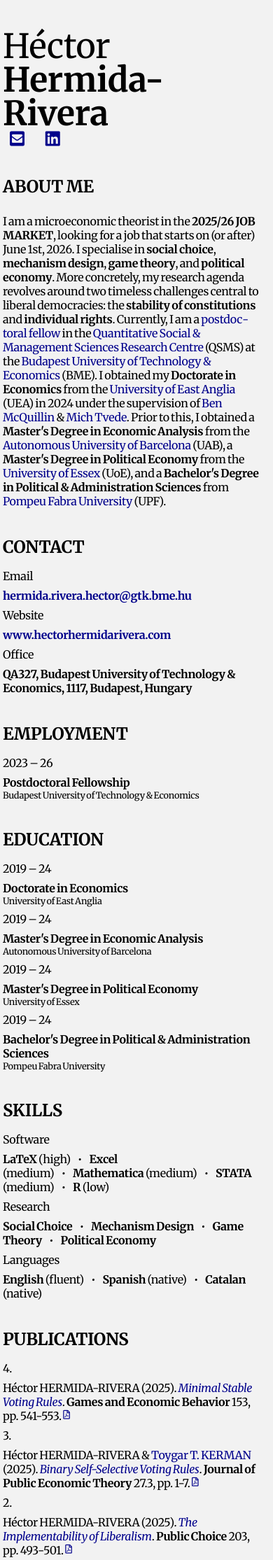
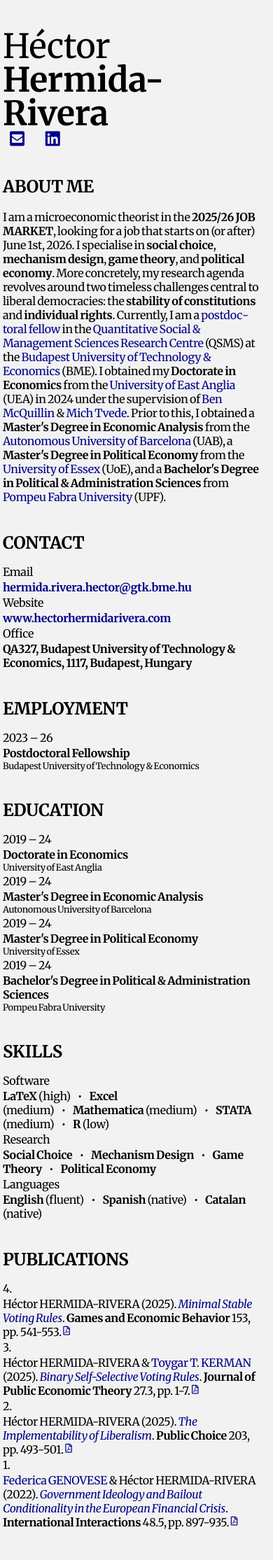
Before and after one commit to HectorHermidaRivera/hectorhermidarivera.github.io, a Jekyll site: the page built from index.md, in a window 390 px wide. Shown: the top 2229 px of the page at 70% size. Built offline with Jekyll 4.4.1, drawn with Linux system fonts in a browser that asks for light colours; a style sheet for code colours, icons or effects is not loaded.

Commit message:
Update style.css

```diff
--- a/assets/css/style.css
+++ b/assets/css/style.css
@@ -356,7 +356,7 @@ body {
   .two-column-3rows {
     display: grid;
     grid-template-columns: 1fr; /* single column */
-    gap: 8px;                   /* spacing between items */
+    gap: 2px;                   /* spacing between items */
   }
 
   .two-column .label,
```
